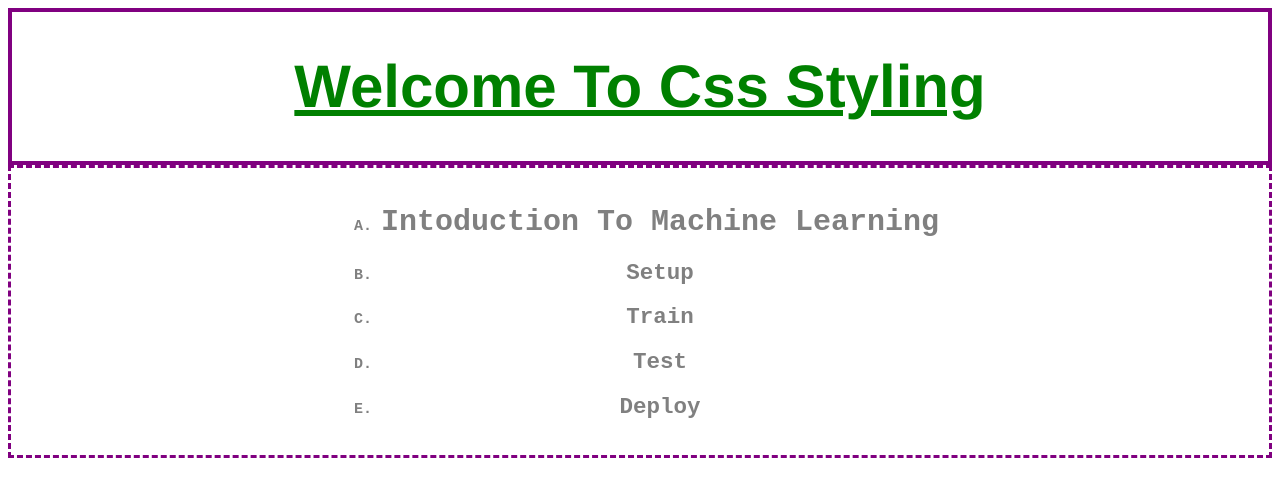
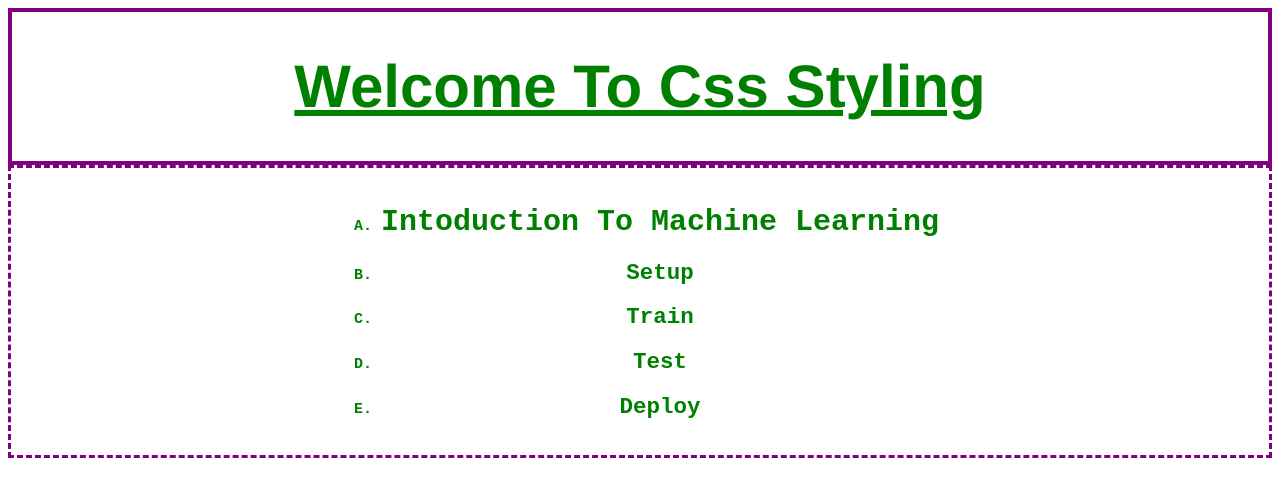
Before and after one commit to upadhyatejas/Deep-Dive-Into-CSS, a plain HTML site: page BasicCSS/index.html in a window 1280 px wide. Drawn offline with Linux system fonts and the light colour scheme.

Commit message:
added classes

```diff
--- a/BasicCSS/index.html
+++ b/BasicCSS/index.html
@@ -11,7 +11,9 @@
         <h1>Welcome to css styling </h1>
     </div>
 
-    <div id = "content">
+    <!-- In the class below can see there are two classes the latter overrides the one before also it can be used
+         to add such features to the tag which the previous class did not have -->
+    <div class = "content content1">
     <ol>
 
         <li>
--- a/BasicCSS/styles.css
+++ b/BasicCSS/styles.css
@@ -9,9 +9,21 @@
     text-align: center;
 }
 
-#content{
+.content{
 
     color: brown;
+    font-family: monospace;
+    font-size: 15px;
+    font-weight: bold;
+    text-transform: capitalize;
+    border:  3px dashed purple;
+    padding: 2px;
+    text-align:center;
+}
+
+/* the styling below overrides the styling above as it comes latter */
+.content1{
+    color: green;
     font-family: monospace;
     font-size: 15px;
     font-weight: bold;
@@ -27,7 +39,3 @@ ol{
     margin-left: auto;
     margin-right: auto;
 }
-
-li{
-    color: grey;
-}
```
